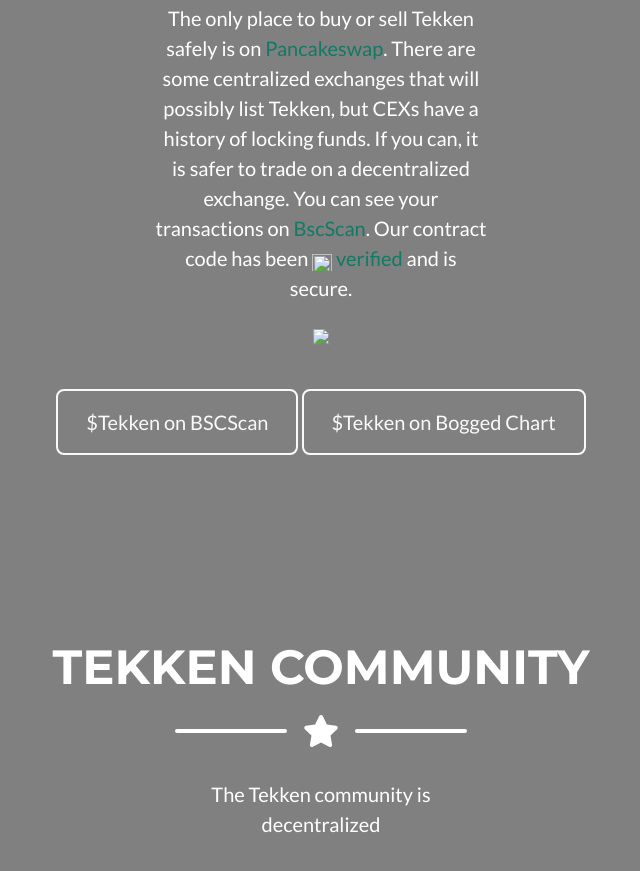
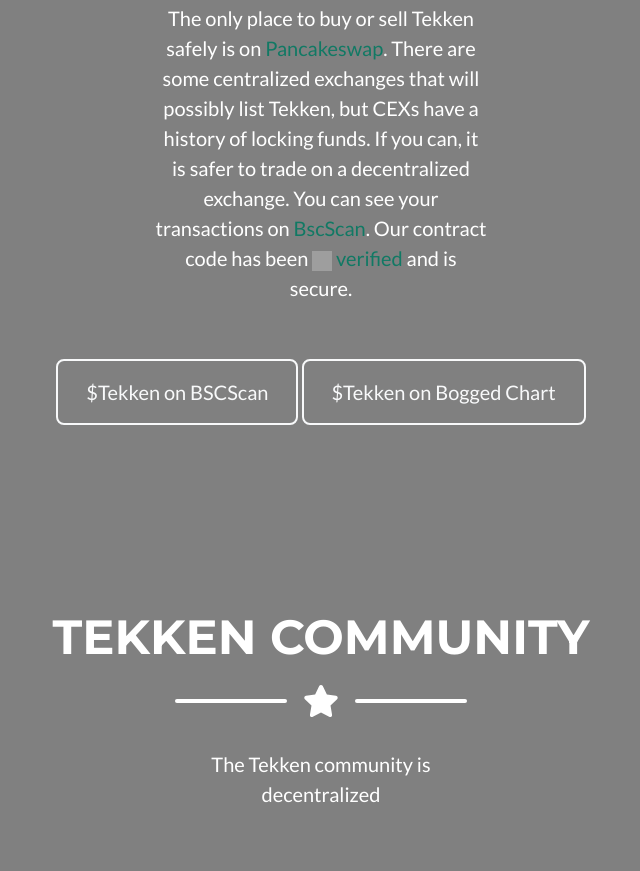
Before and after one commit to TekkenCoin/TekkenCoin.github.io, a plain HTML site: page index.html in a window 1280 px wide. Shown: the part 1637-2508 px from the top of the page, without its empty margins (319-959 px from the left). Drawn offline with nearby package versions, Linux system fonts and the light colour scheme; grey boxes are pictures that could not be loaded; a script that the page names is missing.

Commit message:
Update index.html

```diff
--- a/index.html
+++ b/index.html
@@ -57,7 +57,7 @@
 <p class="masthead-subheading font-weight-light mb-0">Tekken token is our first token and allows users to hold Millions of them. It is an experiment in decentralized spontaneous community building. This BEP-20 ONLY token can remain well under a penny and still outpace Shiba  in a small amount of time (relatively speaking).<br><br>
 Tekken is entirely community run, there is no centralized team. All social profiles are started by community members.
 <br><br>
-We <a href="https://unicrypt.network/amm/pancakev2/pair/0xd31cf4a1837a71d8f48e5abe52e270fe75aa0d76
+We <a href="https://unicrypt.network/amm/pancakev2/pair/0x8e8ac170dc07238009a71c12f2ee0759ded05416
 ">locked</a> the 100% of the total supply to Pancake Swap and threw away the keys (<a href="https://bscscan.com/tx/0x8e8ac170dc07238009a71c12f2ee0759ded05416
 ">renounced contract ownership</a>)! So everyone has to buy on the open market, ensuring a fair and complete distribution where devs don't own team tokens they can dump on the community. If you missed out on $DOGE and $SHIB here is your chance to get $Tekken early!
 
@@ -82,8 +82,8 @@ We <a href="https://unicrypt.network/amm/pancakev2/pair/0xd31cf4a1837a71d8f48e5a
                 <div class="row">
                     <div class="col-lg-4 ml-auto"><p class="lead">The only place to buy or sell Tekken safely is on <a href="https://exchange.pancakeswap.finance/#/swap?outputCurrency=0x8e8ac170dc07238009a71c12f2ee0759ded05416">Pancakeswap</a>.
 There are some centralized exchanges that will possibly list Tekken, but CEXs have a history of locking funds.
-If you can, it is safer to trade on a decentralized exchange. You can see your transactions on <a href="https://www.bscscan.com/token/0x8e8ac170dc07238009a71c12f2ee0759ded05416">BscScan</a>. Our contract code has been  <img src="assets/img/verified.png" width="20" height="20"> <a href="https://www.bscscan.com/address/0x397a439E0d8fE38Ed3fBf968Ec162751ba100a5F#code">verified</a> and is secure.</p></div>
-                    <div class="col-lg-4 mr-auto"><p class="lead"> <img src="assets/img/feature2.png"> </p></div>
+If you can, it is safer to trade on a decentralized exchange. You can see your transactions on <a href="https://www.bscscan.com/token/0x8e8ac170dc07238009a71c12f2ee0759ded05416">BscScan</a>. Our contract code has been  <img src="https://www.citypng.com/public/uploads/preview/-11590487324f5c6zxnady.png" width="20" height="20"> <a href="https://www.bscscan.com/address/0x397a439E0d8fE38Ed3fBf968Ec162751ba100a5F#code">verified</a> and is secure.</p></div>
+                    <div class="col-lg-4 mr-auto"><p class="lead"> </p></div>
                 </div>
                 <!-- About Section Button-->
                 <div class="text-center mt-4">
```
